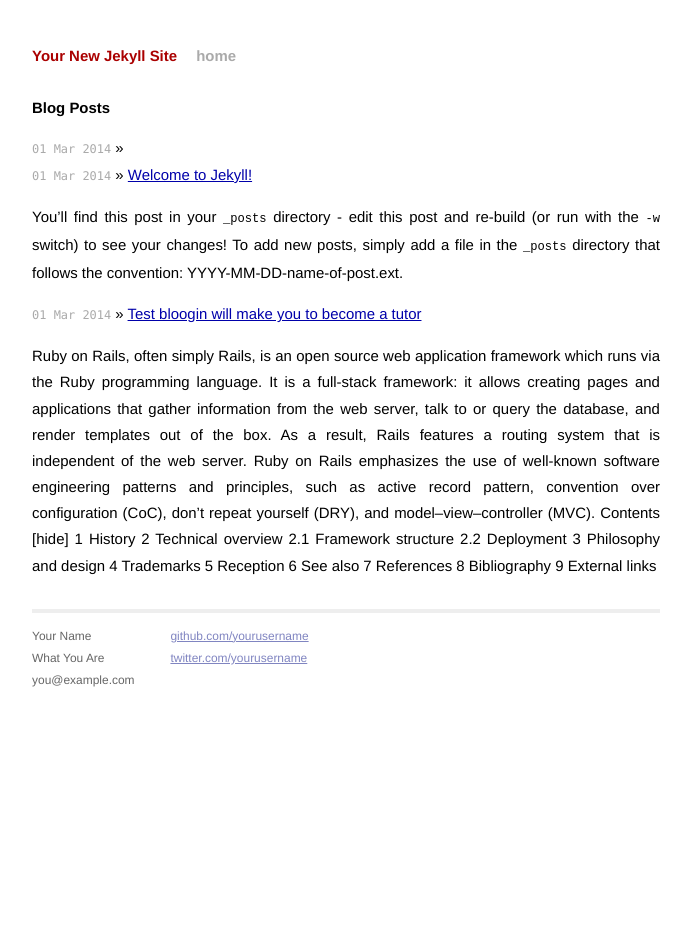
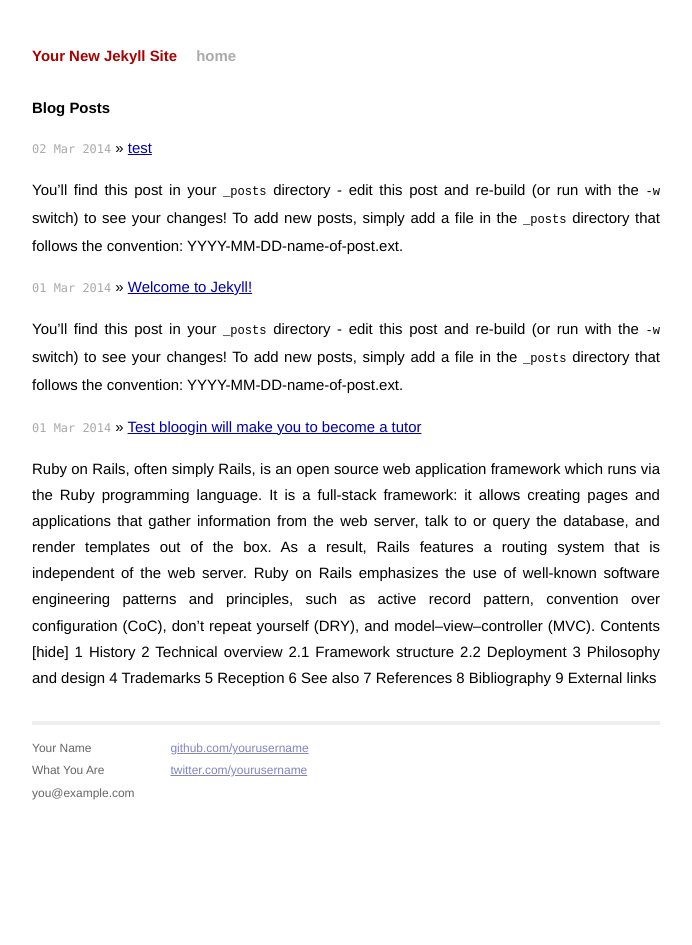
Before and after one commit to vxvinod/vxvinod.github.io, a Jekyll site: the page built from index.html, in a window 1280 px wide. Shown: the whole page, without its empty margins (294-986 px from the left). Built offline with Jekyll 4.4.1, drawn with Linux system fonts in a browser that asks for light colours; Markdown is read by kramdown in place of the engine named in the settings.

Commit message:
test commit

```diff
--- a/_posts/2014-03-02-Test-blog.md
+++ b/_posts/2014-03-02-Test-blog.md
@@ -1,16 +1,18 @@
 ---
 layout: post
-title:  "Welcome to Jekyll!"
-date:   2014-03-01 11:15:06
+title:  "test"
+date:   2014-03-02
 categories: jekyll update
-excerpt:testis test
 ---
 
-testtesttesttesttesttesttesttesttesttesttesttesttesttesttest
-testtesttesttesttesttesttesttestv
-testtesttesttesttesttesttesttestv
+You'll find this post in your `_posts` directory - edit this post and re-build (or run with the `-w` switch) to see your changes!
+To add new posts, simply add a file in the `_posts` directory that follows the convention: YYYY-MM-DD-name-of-post.ext.
+
+Jekyll also offers powerful support for code snippets:
 
 {% highlight ruby %}
-testtesttesttesttesttesttesttestv
-testtesttesttesttesttesttesttestv
+testtesteteefs
+gfsgdf
+gfsdg
+dfg
 {% endhighlight %}
```
